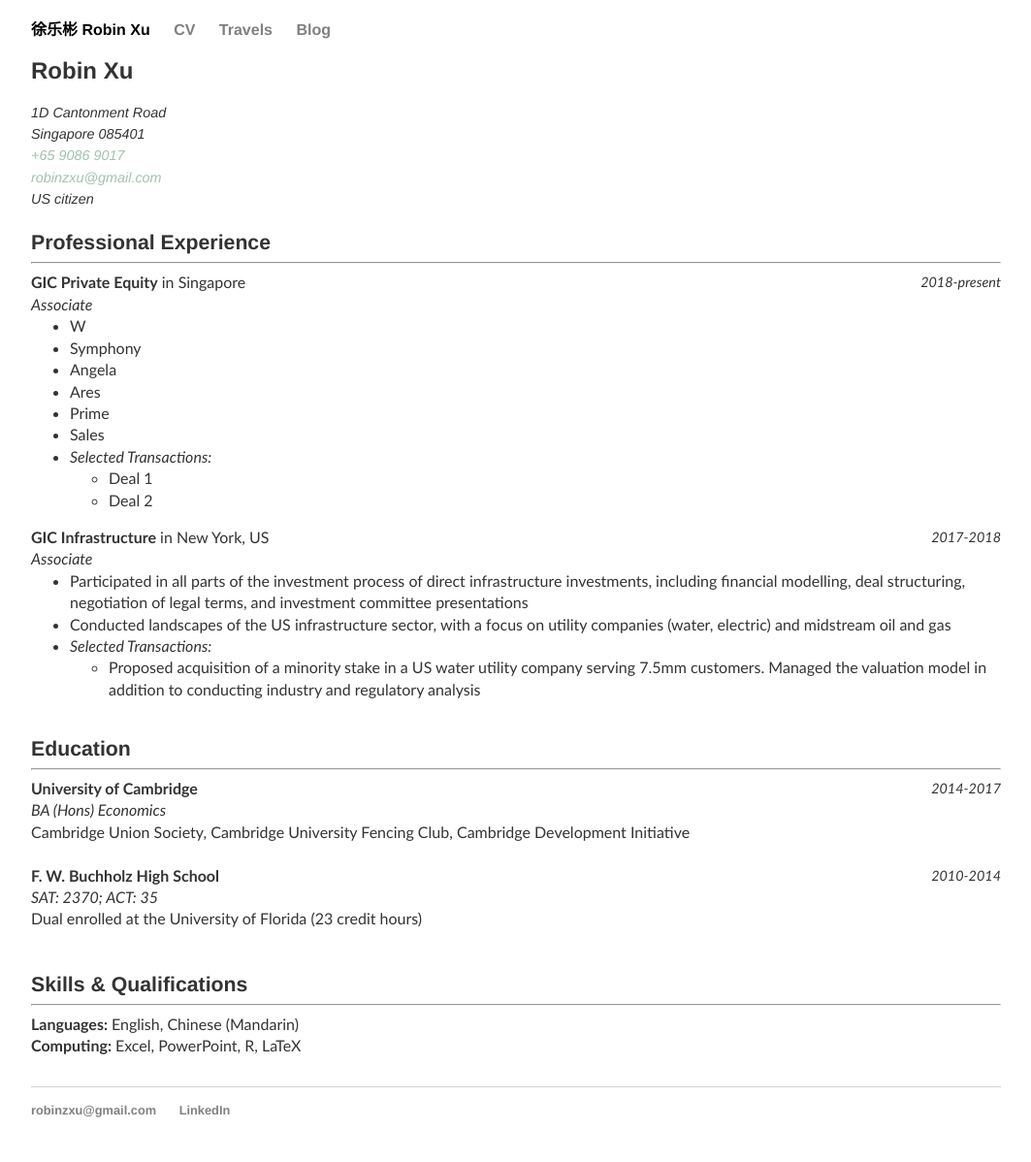
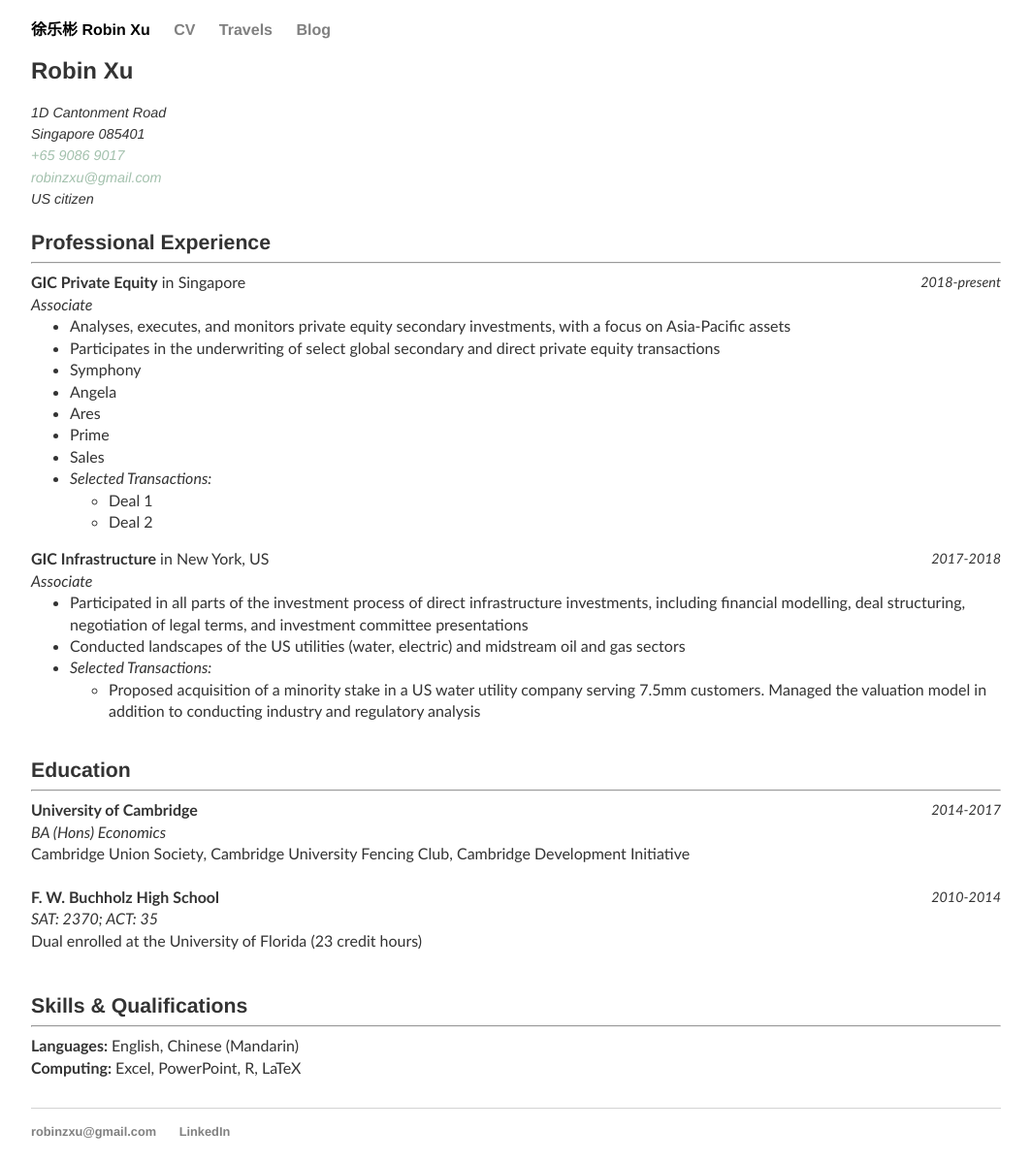
Before and after one commit to robinzxu/robinzxu.github.io, a Jekyll site: the page built from cv/index.html, in a window 1280 px wide. Shown: the whole page at 97% size, without its empty margins (108-1171 px from the left). Built offline with Jekyll 4.4.1, drawn with Linux system fonts in a browser that asks for light colours; before the commit the page ends 1176 px from its top, so only the background shows below that.

Commit message:
Update index.html

```diff
--- a/cv/index.html
+++ b/cv/index.html
@@ -22,7 +22,8 @@
 	<b>GIC Private Equity</b> in Singapore<br>
 	<i>Associate</i>
 	<ul style="margin-top:0">
-		<li>W
+		<li>Analyses, executes, and monitors private equity secondary investments, with a focus on Asia-Pacific assets
+		<li>Participates in the underwriting of select global secondary and direct private equity transactions
 		<li>Symphony
 		<li>Angela
 		<li>Ares
@@ -40,7 +41,7 @@
 	<i>Associate</i>
 	<ul style="margin-top:0">
 		<li>Participated in all parts of the investment process of direct infrastructure investments, including financial modelling, deal structuring, negotiation of legal terms, and investment committee presentations
-		<li>Conducted landscapes of the US infrastructure sector, with a focus on utility companies (water, electric) and midstream oil and gas
+		<li>Conducted landscapes of the US utilities (water, electric) and midstream oil and gas sectors
 		<li><i>Selected Transactions:</i>
 		<ul>
 			<li>Proposed acquisition of a minority stake in a US water utility company serving 7.5mm customers. Managed the valuation model in addition to conducting industry and regulatory analysis
```
